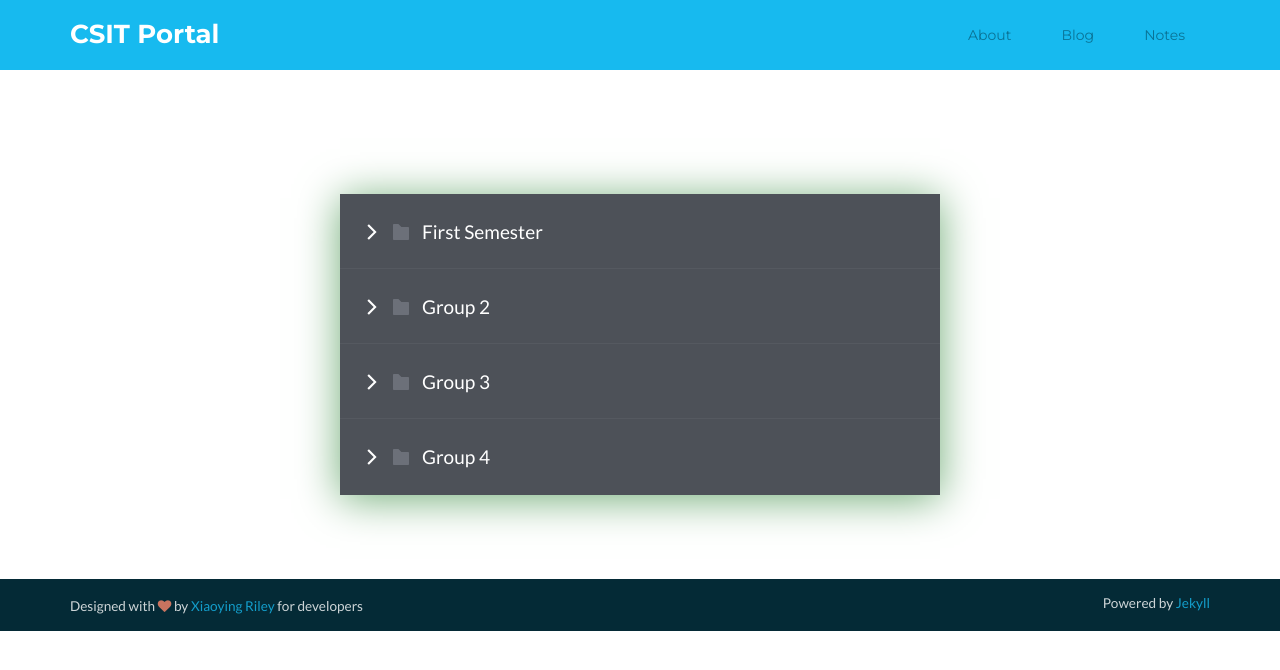
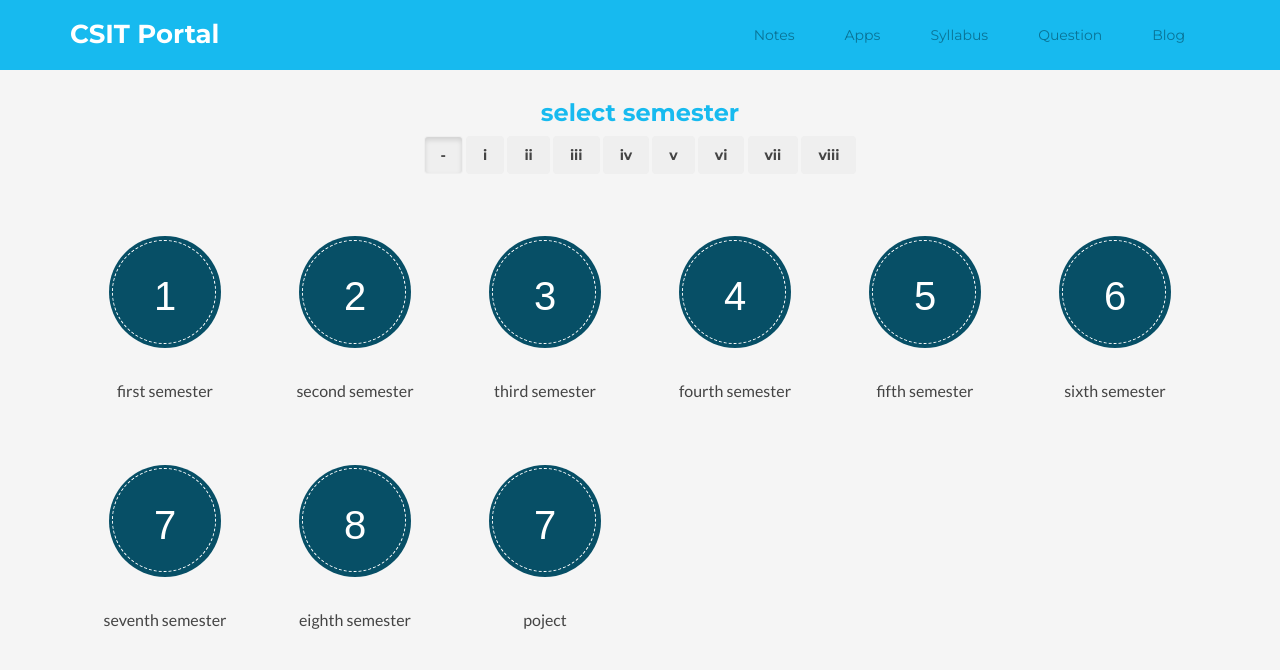
Before and after one commit to aadeshere1/csitportal, a Jekyll site: the page built from syllabus/index.html, in a window 1280 px wide and 900 px high. Shown: the top 670 px of the window. Built offline with Jekyll 4.4.1, drawn with Linux system fonts in a browser that asks for light colours.

Commit message:
syllabus page with links

```diff
--- /dev/null
+++ b/_data/syllabus.yml
@@ -0,0 +1,36 @@
+- title: first semester
+  url: '/assets/pdfs/syllabus/1st-sem.pdf'
+  class: scrollto
+  id: 1
+- title: second semester
+  url: '/assets/pdfs/syllabus/2nd-sem.pdf'
+  class: none
+  id: 2
+- title: third semester
+  url: '/assets/pdfs/syllabus/3rd-sem.pdf'
+  class: none
+  id: 3
+- title: fourth semester
+  url: '/assets/pdfs/syllabus/4th-sem.pdf'
+  class: none
+  id: 4
+- title: fifth semester
+  url: '/assets/pdfs/syllabus/5th-sem.pdf'
+  class: scrollto
+  id: 5
+- title: sixth semester
+  url: '/assets/pdfs/syllabus/6th-sem.pdf'
+  class: none
+  id: 6
+- title: seventh semester
+  url: '/assets/pdfs/syllabus/7th-sem.pdf'
+  class: none
+  id: 7
+- title: eighth semester
+  url: 'assets/pdfs/syllabus/8th-sem.pdf'
+  class: none
+  id: 8
+- title: poject
+  url: 'assets/pdfs/syllabus/ProjectWorkcsc404.pdf'
+  class: none
+  id: 7
--- a/_includes/header.html
+++ b/_includes/header.html
@@ -17,9 +17,13 @@
                 </div><!--//navbar-header-->
                 <div class="navbar-collapse collapse" id="navbar-collapse">
                     <ul class="nav navbar-nav">
-                      {% for item in site.data.navigation %}
+                      {% if page.url == "/" %}
+                        {% for item in site.data.navigation %}
+                          <li class="nav-item"><a class={{ item.class }} href={{ item.url }}>{{ item.title}}</a></li>
+                        {% endfor %}
+                      {% endif %}
+                      {% for item in site.data.url %}
                         <li class="nav-item"><a class={{ item.class }} href={{ item.url }}>{{ item.title}}</a></li>
-
                       {% endfor %}
                         <!-- <li class="active nav-item sr-only"><a class="scrollto" href="#promo">Home</a></li>
                         <li class="nav-item"><a class="scrollto" href="#features">Features</a></li>
--- a/_layouts/default.html
+++ b/_layouts/default.html
@@ -24,6 +24,8 @@
     <!-- Theme CSS -->
     <link id="theme-style" rel="stylesheet" href="/assets/css/styles.css">
     <link id="theme-style" rel="stylesheet" href="/assets/css/master.css">
+    <script type="text/javascript" src="/assets/plugins/jquery-1.11.3.min.js"></script>
+
     <!-- HTML5 shim and Respond.js IE8 support of HTML5 elements and media queries -->
     <!--[if lt IE 9]>
     <script src="https://oss.maxcdn.com/libs/html5shiv/3.7.0/html5shiv.js"></script>
@@ -49,7 +51,6 @@
     <!-- Javascript -->
     <!-- Place this tag in your head or just before your close body tag. -->
     <script async defer src="https://buttons.github.io/buttons.js"></script>
-    <script type="text/javascript" src="/assets/plugins/jquery-1.11.3.min.js"></script>
     <script type="text/javascript" src="/assets/plugins/jquery.easing.1.3.js"></script>
     <script type="text/javascript" src="/assets/plugins/bootstrap/js/bootstrap.min.js"></script>
     <script type="text/javascript" src="/assets/plugins/jquery-scrollTo/jquery.scrollTo.min.js"></script>
--- a/assets/css/master.css
+++ b/assets/css/master.css
@@ -346,3 +346,33 @@ ol, ul {
 .meta a:hover {
     color: rgba(0, 0, 0, .87);
 }
+.download-logo {
+  background: #074f66;
+  -moz-border-radius: 100%;
+  -webkit-border-radius: 100%;
+  border-radius: 100%;
+  margin: 2em auto;
+  position: relative;
+  text-align: center;
+  width: 7em;
+  height: 7em;
+}
+.download-logo:after {
+  content: "";
+  border: .1em dashed #fff;
+  -moz-border-radius: 100%;
+  -webkit-border-radius: 100%;
+  border-radius: 100%;
+  position: absolute;
+  top: .2em;
+  left: .2em;
+  width: 6.5em;
+  height: 6.5em;
+}
+
+.number {
+  color: white;
+  padding-top: .8em;
+  font-size: 2.5em;
+  font-family: 'Anton', sans-serif;
+}
--- a/syllabus/index.html
+++ b/syllabus/index.html
@@ -1,61 +1,87 @@
 ---
 layout: default
 ---
-<div class="wrap">
+<section id="about" class="about section" style="min-height:100vh;">
 
-  <ul class="cd-accordion-menu animated">
+  <h3 class="middle"><center>select semester</center></h3>
+  <div class="container secondary-menu-bar" >
+  <div class="row">
+    <button class="active btn" id="all">-</button>
+    <button class="btn" id="1">i</button>
+    <button class="btn" id="2">ii</button>
+    <button class="btn" id="3">iii</button>
+    <button class="btn" id="4">iv</button>
+    <button class="btn" id="5">v</button>
+    <button class="btn" id="6">vi</button>
+    <button class="btn" id="7">vii</button>
+    <button class="btn" id="8">viii</button>
+  </div>
+  </div>
+  <script>$(document).on('click',function(){$('.collapse').collapse('hide');})</script>
+  <div class="container">
+    <div class="placeholders download" id="parent">
+      {% for links in site.data.syllabus %}
+          <div class="col-md-2 placeholder {{links.id}}">
+            <a href="{{links.url}}" title="{{links.title}}" target="_blank">
 
-      <li class="has-children"></li>
-      <input type="checkbox" name ="group-x" id="group-x">
-      <label for="group-x">First Semester</label>
-      <ul>
-        {% for item in site.static_files %}
-         {% if item.path contains 'syllabus/first' %}
-         {% assign filename = item.path | replace_first: '/assets/syllabus/first', '' | replace: '/', '' %}
-          <li><a href="{{ item.path }}">{{ filename }}</a></li>
-          {% endif %}
-        {% endfor %}
-      </ul>
+              <div class="download-logo">
+                   <!-- <i class="fa fa-comments-o fa-3x"></i> -->
+                   <div class="number">{{links.id}}</div>
 
-    <li class="has-children">
-      <input type="checkbox" name ="group-2" id="group-2">
-      <label for="group-2">Group 2</label>
 
-      <ul>
-        <li><a href="#0">Image</a></li>
-        <li><a href="#0">Image</a></li>
-      </ul>
-    </li>
+              </div>
+            </a>
 
-    <li class="has-children">
-      <input type="checkbox" name ="group-3" id="group-3">
-      <label for="group-3">Group 3</label>
+              <p class="narrow text-center">
+                {{links.title}}
+              </p>
+         </div>
+      {% endfor %}
+    </div>
+  </div>
+</section><!--//promo-->
 
-      <ul>
-        <li><a href="#0">Image</a></li>
-        <li><a href="#0">Image</a></li>
-      </ul>
-    </li>
 
-    <li class="has-children">
-      <input type="checkbox" name ="group-4" id="group-4">
-      <label for="group-4">Group 4</label>
+<style>
+.secondary-menu-bar{
+  margin-bottom: 30px;
+  text-align:center;
+}
+.placeholders {
+  margin-bottom: 30px;
+  text-align: center;
+}
+.placeholders h4 {
+  margin-bottom: 0;
+}
+.placeholder {
+  margin-bottom: 20px;
+}
+.placeholder img {
+  display: inline-block;
+  /* border-radius: 50%; */
+}
+.img-responsive{
+  width:100px;
+}
 
-      <ul>
-        <li class="has-children">
-          <input type="checkbox" name ="sub-group-3" id="sub-group-3">
-          <label for="sub-group-3">Sub Group 3</label>
-
-            <ul>
-            <li><a href="#0">Image</a></li>
-            <li><a href="#0">Image</a></li>
-          </ul>
-        </li>
-        <li><a href="#0">Image</a></li>
-        <li><a href="#0">Image</a></li>
-      </ul>
-    </li>
-  </ul> <!-- cd-accordion-menu -->
-</div>
-<script src="/assets/js/accordion/jquery-2.1.4.js"></script>
-<script src="/assets/js/accordion/main.js"></script>
+ /*.placeholder:nth-child(4n + 1) {
+	clear: both;
+ }
+@media (min-width: @screen-xs-max) {
+ .placeholder:nth-child(2n + 1) {
+	clear: both;
+ } } */
+</style>
+<script>
+var $btns = $('.btn').click(function() {
+if (this.id == 'all') {
+  $('#parent > div').fadeIn(450);
+} else {
+  var $el = $('.' + this.id).fadeIn(450);
+  $('#parent > div').not($el).hide();
+}
+$btns.removeClass('active');
+$(this).addClass('active');
+})
+</script>
```
Also changed, not shown: _data/navigation.yml (+7 -5 lines), _data/url.yml (added, +19 -0 lines), syllabus/folder_view.html (added, +61 -0 lines), assets/images/profile.png, 9 other files.
